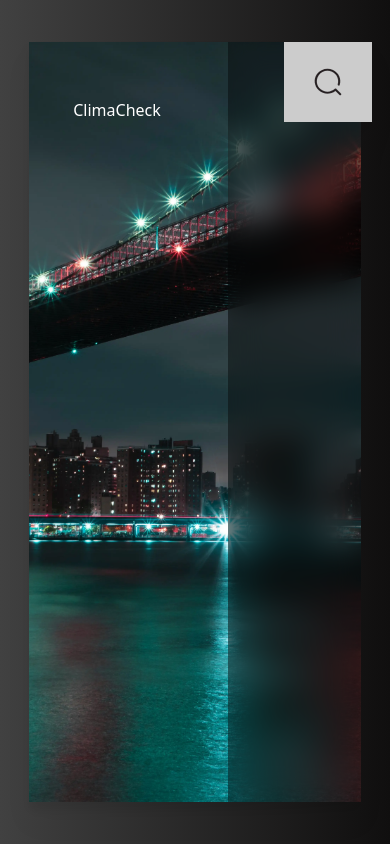
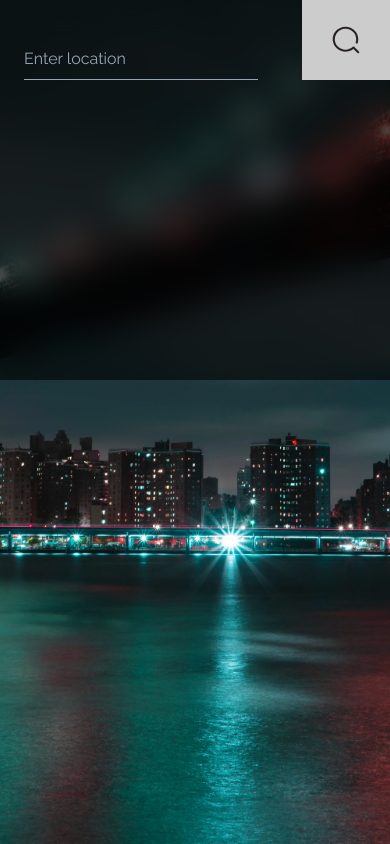
Before and after one commit to escapingyouth/climaCheck, a React (Vite) app: page / in a window 390 px wide. Built offline with nearby package versions, Linux system fonts and the light colour scheme.

Commit message:
Work on responsive design

```diff
--- a/src/components/Box.jsx
+++ b/src/components/Box.jsx
@@ -8,7 +8,8 @@ Box.propTypes = {
 function Box({ backgroundUrl, children }) {
 	return (
 		<div
-			className='w-[85%] h-[90%] drop-shadow-xl flex'
+			className='w-[85%] overflow-hidden h-[90%] max-[1024px]:w-[95%] max-[1024px]:h-[95%] drop-shadow-xl flex
+					   max-[912px]:relative  max-[912px]:w-full  max-[912px]:h-full '
 			style={{
 				background: `url('${backgroundUrl}') center/cover no-repeat`
 			}}
--- a/src/components/ErrorPage.jsx
+++ b/src/components/ErrorPage.jsx
@@ -9,10 +9,17 @@ function ErrorPage({ message }) {
 		<div
 			className="bg-[url('/error.webp')] bg-cover bg-center w-screen h-screen
                       text-[#CDD4DE] flex flex-col justify-center items-center bg-black
-                       bg-blend-multiply bg-opacity-40"
+                       bg-blend-multiply bg-opacity-40 text-center"
 		>
-			<h1 className='font-extrabold text-[15rem] opacity-60 -mb-3'>404</h1>
-			<h2 className='font-extrabold text-[2rem] opacity-70'>{message}</h2>
+			<h1 className='font-extrabold text-[15rem] opacity-60 -mb-3 max-[540px]:text-[10rem]'>
+				404
+			</h1>
+			<h2
+				className='font-extrabold text-[2rem] opacity-70 max-[540px]:text-[1.5rem]
+				max-[420px]:text-[1.3rem]'
+			>
+				{message}
+			</h2>
 			<span className='font-medium text-xl'>
 				I tried to catch fog, but I mist
 			</span>
--- a/src/components/LocationInput.jsx
+++ b/src/components/LocationInput.jsx
@@ -13,7 +13,8 @@ function LocationInput({ location, onSetLocation }) {
 			id='location'
 			className='text-secondary bg-transparent font-raleway !placeholder-primary
 						    focus:outline-none border-b-[1px] pb-2 ml-14 w-3/5 border-primary
-						    focus:border-secondary focus:!placeholder-secondary transition duration-300'
+						    focus:border-secondary focus:!placeholder-secondary transition duration-300
+							max-[420px]:ml-6 '
 			placeholder='Enter location'
 			autoComplete='off'
 			value={location}
--- a/src/components/RecentLocations.jsx
+++ b/src/components/RecentLocations.jsx
@@ -6,11 +6,11 @@ RecentLocations.propTypes = {
 
 function RecentLocations({ recentLocations }) {
 	return (
-		<div className='my-16 px-14'>
+		<div className='my-16 px-14 max-[1024px]:my-10  max-[420px]:px-6'>
 			<h2 className='text-secondary font-normal mb-4'>Your recent locations</h2>
 			<ul className='[&>li]:mb-4 border-b-[1px] pb-2 border-primary'>
 				{recentLocations
-					?.slice(-4)
+					?.slice(-3)
 					.reverse()
 					.map((recentLocation, i) => (
 						<li key={i}>{recentLocation}</li>
--- a/src/components/SearchButton.jsx
+++ b/src/components/SearchButton.jsx
@@ -9,10 +9,11 @@ SearchButton.propTypes = {
 function SearchButton({ fetchWeatherData }) {
 	return (
 		<button
-			className='bg-secondary hover:opacity-90 py-6 px-7 transition duration-200'
+			className='bg-secondary hover:opacity-90 py-6 px-7 transition duration-200
+			             max-[380px]:py-4  max-[380px]:px-6'
 			onClick={fetchWeatherData}
 		>
-			<SearchIcon className='w-8 h-8' />
+			<SearchIcon className='w-8 h-8  max-[380px]:w-7  max-[380px]:h-7' />
 		</button>
 	);
 }
--- a/src/components/WeatherDetails.jsx
+++ b/src/components/WeatherDetails.jsx
@@ -8,7 +8,7 @@ function WeatherDetails({
 	weather: { cloudiness, humidity, speed, pressure }
 }) {
 	return (
-		<div className='px-14'>
+		<div className='px-14 h-full  max-[420px]:px-6 '>
 			<h2 className='text-secondary font-normal mb-4'>Weather Details</h2>
 			<ul
 				className='[&>li]:flex [&>li]:justify-between [&>li]:items-center
--- a/src/components/WeatherInfo.jsx
+++ b/src/components/WeatherInfo.jsx
@@ -6,7 +6,13 @@ WeatherInfo.propTypes = {
 
 function WeatherInfo({ children }) {
 	return (
-		<div className='text-primary w-2/5 h-full bg-[rgba(0,0,0,0.4)] backdrop-blur-lg'>
+		<div
+			className='text-primary max-[912px]:absolute max-[912px]:-translate-x-1/2 max-[912px]:-translate-y-2/3
+					  max-[912px]:top-1/2 max-[912px]:left-1/2 max-[912px]:h-1/2 max-[912px]:w-[90%]
+					  max-[820px]:overflow-y-scroll max-[820px]:w-screen max-[820px]:top-0 max-[820px]:translate-y-0
+					  max-[820px]:h-1/3 max-[540px]:h-[45%]
+					  w-2/5 h-full bg-[rgba(0,0,0,0.6)] backdrop-blur-lg'
+		>
 			{children}
 		</div>
 	);
--- a/src/components/WeatherSummary.jsx
+++ b/src/components/WeatherSummary.jsx
@@ -11,17 +11,28 @@ function WeatherSummary({
 	const { formattedDate, formattedTime } = formatDateTime(dt, timezone);
 
 	return (
-		<div className='h-full w-3/5 px-11 pt-14 pb-20'>
-			<span className='font-medium'>ClimaCheck</span>
+		<div
+			className='h-full w-3/5 max-[912px]:w-full px-11 pt-14 pb-20 max-[912px]:pb-32
+					   max-[820px]:pb-72 max-[768px]:pb-64 max-[540px]:pb-24 max-[420px]:px-6'
+		>
+			<span className='font-medium  max-[820px]:hidden'>ClimaCheck</span>
 			{name && (
 				<div className='flex flex-col justify-end h-full'>
-					<h1 className='text-[10rem] font-medium -mb-4'>
+					<h1
+						className='text-[10rem] max-[1024px]:text-[8rem] max-[912px]:text-[10rem] -ml-1
+								  font-medium -mb-8  max-[380px]:text-[8rem]'
+					>
 						{Math.round(temp)}&deg;
 					</h1>
 					<div className='flex items-end gap-32'>
 						<div>
-							<h2 className='text-[3rem]'>{name}</h2>
-							<span>
+							<h2
+								className='text-[3rem] max-[1024px]:text-[2rem] max-[912px]:text-[3rem]
+											max-[420px]:mb-2 max-[380px]:text-[2rem]'
+							>
+								{name}
+							</h2>
+							<span className='max-[420px]:text-[0.9rem]'>
 								{formattedTime} - {formattedDate}
 							</span>
 						</div>
@@ -29,9 +40,11 @@ function WeatherSummary({
 							<img
 								src={`https://openweathermap.org/img/wn/${icon}.png`}
 								alt='weather icon'
-								className='w-16 h-16'
+								className='w-16 h-16 max-[300px]:w-10 max-[300px]:h-10'
 							/>
-							<span className='capitalize'>{description}</span>
+							<span className='capitalize max-[420px]:text-[0.9rem]'>
+								{description}
+							</span>
 						</div>
 					</div>
 				</div>
--- a/src/customHooks/useWeather.js
+++ b/src/customHooks/useWeather.js
@@ -54,7 +54,6 @@ function useWeather(apiKey) {
 			}
 
 			const data = await response.json();
-			console.log(data);
 
 			if (data.cod === '404') {
 				throw new Error('Location not found');
```
